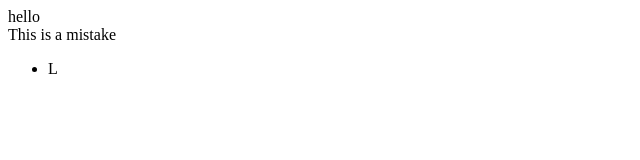
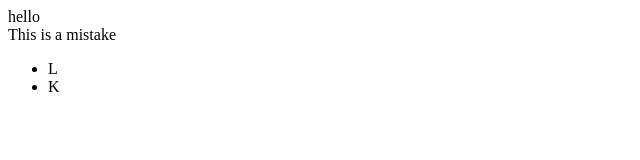
Before and after one commit to jKeanu/git-dr, a plain HTML site: page index.html in a window 1280 px wide. Shown: the full height of the page, 0-640 px from the left. Drawn offline with Linux system fonts and the light colour scheme.

Commit message:
Update index.html add another list

```diff
--- a/index.html
+++ b/index.html
@@ -14,6 +14,9 @@
         <li>
             L
         </li>
+        <li>
+            K
+        </li>
     </ul>
 </body>
 </html>
```
